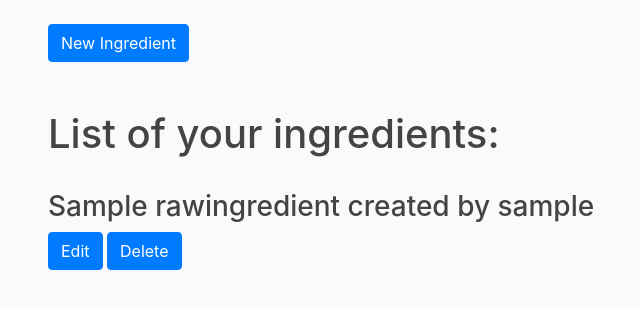
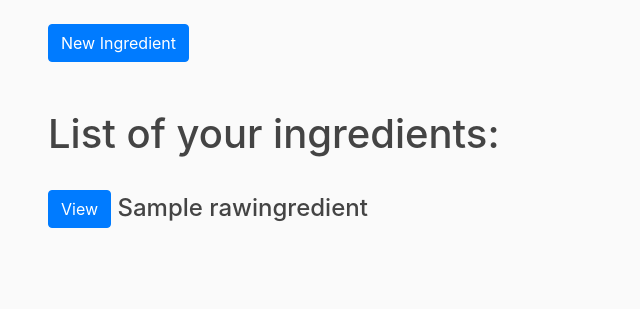
Before and after one commit to matthias4366/mf-2, a Django app: page /ingredients/list/ in a window 1280 px wide. Shown: the part 56-365 px from the top of the page, without its empty margins (37-677 px from the left). Run offline with Django 3.2, Linux system fonts and the light colour scheme; a user stored in the database is signed in; tables that the repository leaves empty hold one stand-in row (values such as "Sample post"); some libraries are stand-ins or nearby versions.

Commit message:
Decided against splitting up the database with one table for each user.

```diff
--- a/projectmf/measuredfood/models.py
+++ b/projectmf/measuredfood/models.py
@@ -13,7 +13,7 @@ class RawIngredient(models.Model):
     a database or share ingredients with other users (yet). These ingredients
     serve as the basis for creating recipes.
     """
-    name = models.CharField(max_length=100, unique=True)
+    name = models.CharField(max_length=100)
     calories = models.DecimalField(
         max_digits=MAX_DIGITS_,
         decimal_places=DECIMAL_PLACES_
--- a/projectmf/measuredfood/templates/measuredfood/rawingredient_form.html
+++ b/projectmf/measuredfood/templates/measuredfood/rawingredient_form.html
@@ -5,12 +5,12 @@
         <form method="POST">
             {% csrf_token %}
             <fieldset class="form-group">
-                <legend class="border-bottom mb-4">Add Raw Ingredient</legend>
+                <legend class="border-bottom mb-4">Ingredient</legend>
                 {{ form|crispy }}
             </fieldset>
             <div class="form-group">
                 <button class="btn btn-outline-info" type="submit">
-                  Post
+                  Save
                 </button>
             </div>
         </form>
--- a/projectmf/measuredfood/templates/measuredfood/rawingredient_list.html
+++ b/projectmf/measuredfood/templates/measuredfood/rawingredient_list.html
@@ -15,12 +15,18 @@
     <h1>List of your ingredients:</h1>
     <br>
     {% for ingredient in rawingredient_list %}
+      <!-- TODO: Currently, all ingredients are stored in one database.
+      When the user wants to look at their ingredients, a for loop iterates
+      over the entire ingredient database with the ingredients of all the users,
+      but only shows the ingredients that the user owns.
+      This is not scalable. -->
       {% if ingredient.author.username == request.user.username %}
-      <!-- Trying to display only the raw ingredients related to a specific
-      user.-->
-        <h3>{{ ingredient.name }} created by {{ ingredient.author.username }}</h3>
-        <a class="btn btn-primary btn-large" href="#">Edit</a>
-        <a class="btn btn-primary btn-large" href="#">Delete</a>
+        <h4>
+          <a href="{% url 'detail-raw-ingredient' ingredient.id %}"
+          class="btn btn-primary btn-large">
+            View
+          </a>    {{ ingredient.name }}
+        </h4>
         <br>
         <br>
       {% endif %}
--- a/projectmf/measuredfood/urls.py
+++ b/projectmf/measuredfood/urls.py
@@ -26,5 +26,10 @@ urlpatterns = [
         'ingredients/<int:pk>/update/',
         views.UpdateRawIngredient.as_view(),
         name='update-raw-ingredient'
-    )
+    ),
+    path(
+        'ingredients/<int:pk>/detail/',
+        views.DetailRawIngredient.as_view(),
+        name='detail-raw-ingredient'
+    ),
 ]
--- a/projectmf/measuredfood/views.py
+++ b/projectmf/measuredfood/views.py
@@ -12,7 +12,8 @@ from django.views.generic import (
     CreateView,
     ListView,
     UpdateView,
-    DeleteView
+    DeleteView,
+    DetailView
 )
 from .models import RawIngredient
 from django.contrib.auth.mixins import LoginRequiredMixin, UserPassesTestMixin
@@ -64,17 +65,6 @@ class ListRawIngredients(
     model = RawIngredient
 
 
-# class UpdateRawIngredient(
-#     # TODO Currently, it is probably possible for user A to edit the Ingredients
-#     # of user B. Make that impossible with the UserPassesTestMixin and by giving
-#     # the ingredients a foreignkey which contains who made them.
-#     LoginRequiredMixin,
-#     UpdateView
-# ):
-#     pass
-
-
-# TODO fix this work in progress
 class UpdateRawIngredient(LoginRequiredMixin, UserPassesTestMixin, UpdateView):
     model = RawIngredient
     fields = ALL_INGREDIENT_FIELD_NAMES
@@ -88,3 +78,7 @@ class UpdateRawIngredient(LoginRequiredMixin, UserPassesTestMixin, UpdateView):
         if self.request.user == raw_ingredient.author:
             return True
         return False
+
+
+class DetailRawIngredient(DetailView):
+    model = RawIngredient
```
Also changed, not shown: projectmf/measuredfood/templates/measuredfood/rawingredient_detail.html (added, +12 -0 lines), projectmf/measuredfood/migrations/0002_auto_20190610_1108.py (added), 1 other file.
